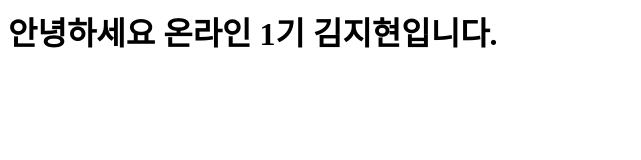
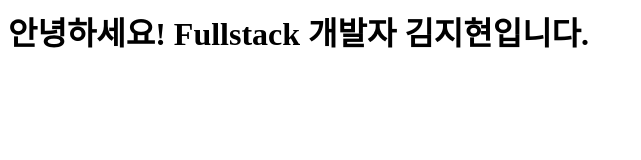
Before and after one commit to hxyxneee/git_practice, a plain HTML site: page index.html in a window 1280 px wide. Shown: the whole page, without its empty margins (0-641 px from the left). Drawn offline with Linux system fonts and the light colour scheme.

Commit message:
second commit

```diff
--- a/index.html
+++ b/index.html
@@ -1 +1 @@
-<h1>안녕하세요 온라인 1기 김지현입니다.</h1>
+<h1>안녕하세요! Fullstack 개발자 김지현입니다.</h1>
```
